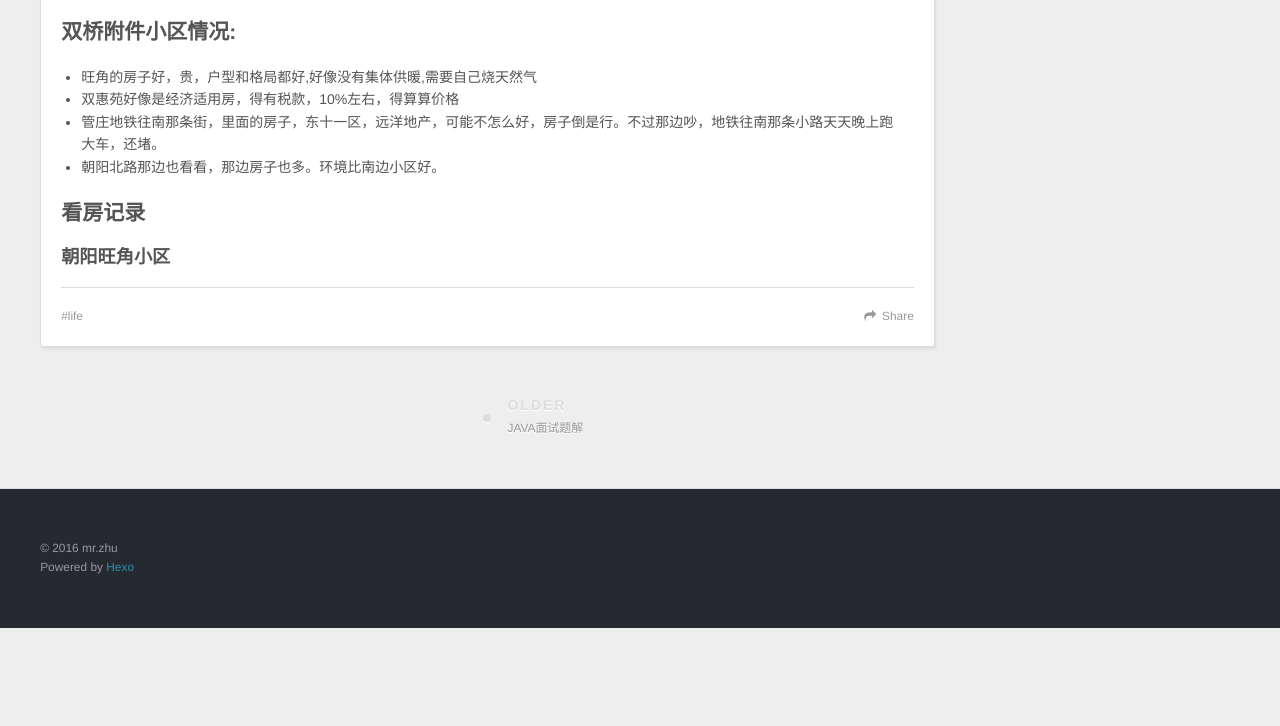
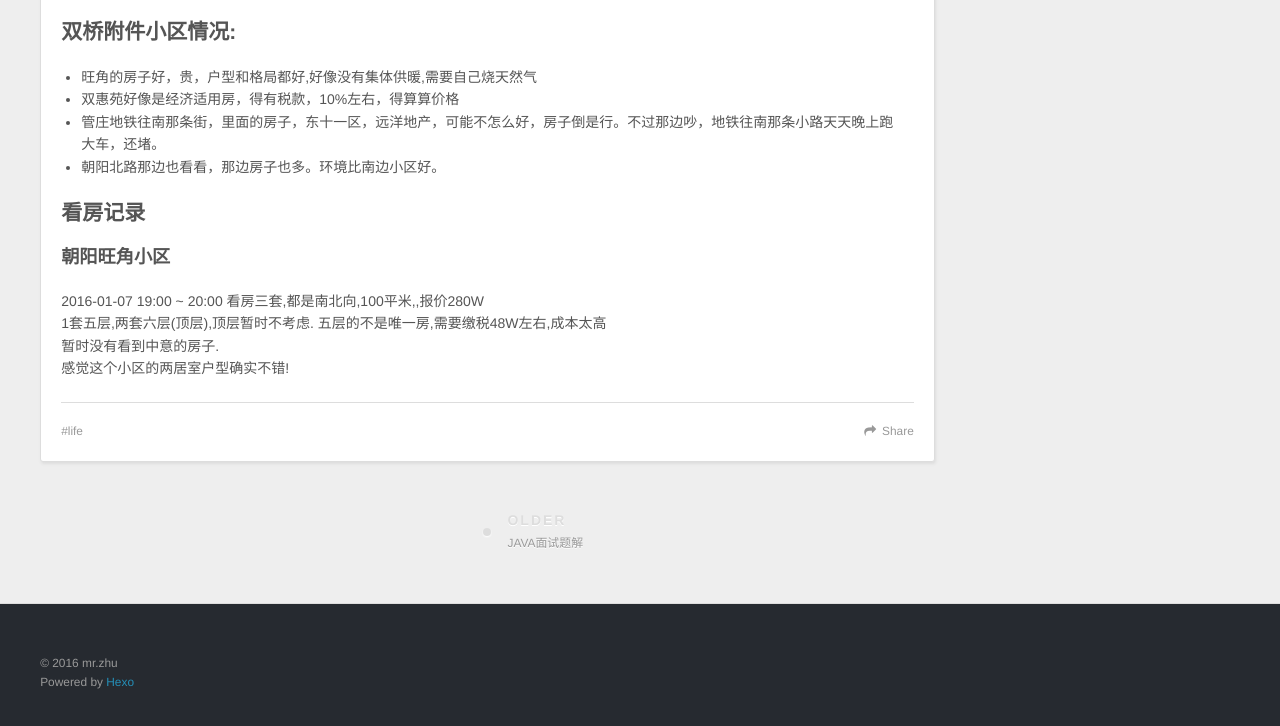
Before and after one commit to mrzhugit/mrzhugit.github.io, a plain HTML site: page 2016/01/07/buy-house/index.html in a window 1280 px wide. Shown: the part 1383-2109 px from the top of the page. Before the commit the page ends 2011 px from the top, so only its background shows below. Drawn offline with nearby package versions, Linux system fonts and the light colour scheme.

Commit message:
Site updated: 2016-01-08 15:20:40

```diff
--- a/2016/01/07/buy-house/index.html
+++ b/2016/01/07/buy-house/index.html
@@ -27,7 +27,7 @@
 砍价结果:砍价失败,没有减钱
 使用组合贷
 “链家”看的房子,签约找的”爱屋及乌”,链家中介费需要8万,爱屋及乌2万看房经历:找的时候，">
-<meta property="og:updated_time" content="2016-01-07T07:50:21.000Z">
+<meta property="og:updated_time" content="2016-01-08T07:20:02.000Z">
 <meta name="twitter:card" content="summary">
 <meta name="twitter:title" content="买房记录">
 <meta name="twitter:description" content="同事A买房情况:
@@ -149,7 +149,8 @@
 <li>管庄地铁往南那条街，里面的房子，东十一区，远洋地产，可能不怎么好，房子倒是行。不过那边吵，地铁往南那条小路天天晚上跑大车，还堵。</li>
 <li>朝阳北路那边也看看，那边房子也多。环境比南边小区好。</li>
 </ul>
-<h2 id="u770B_u623F_u8BB0_u5F55"><a href="#u770B_u623F_u8BB0_u5F55" class="headerlink" title="看房记录"></a>看房记录</h2><h3 id="u671D_u9633_u65FA_u89D2_u5C0F_u533A"><a href="#u671D_u9633_u65FA_u89D2_u5C0F_u533A" class="headerlink" title="朝阳旺角小区"></a>朝阳旺角小区</h3>
+<h2 id="u770B_u623F_u8BB0_u5F55"><a href="#u770B_u623F_u8BB0_u5F55" class="headerlink" title="看房记录"></a>看房记录</h2><h3 id="u671D_u9633_u65FA_u89D2_u5C0F_u533A"><a href="#u671D_u9633_u65FA_u89D2_u5C0F_u533A" class="headerlink" title="朝阳旺角小区"></a>朝阳旺角小区</h3><p>2016-01-07 19:00 ~ 20:00 看房三套,都是南北向,100平米,,报价280W<br>1套五层,两套六层(顶层),顶层暂时不考虑. 五层的不是唯一房,需要缴税48W左右,成本太高<br>暂时没有看到中意的房子.<br>感觉这个小区的两居室户型确实不错!</p>
+
 
     </div>
     <footer class="article-footer">
```
Also changed, not shown: index.html (+2 -1 lines).
